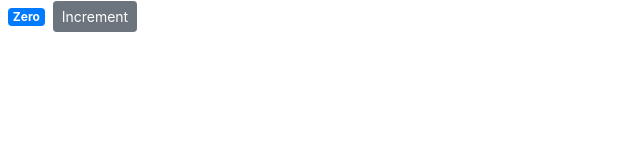
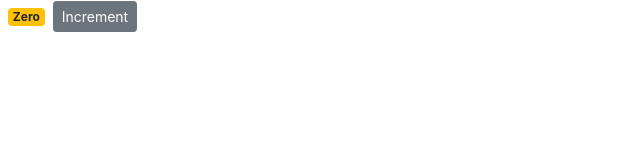
Before and after one commit to HottScall/react-counter-app, a React (Create React App) app: page / in a window 1280 px wide. Shown: the top 160 px of the page, without its empty margins (0-640 px from the left). Built offline with nearby package versions, Linux system fonts and the light colour scheme.

Commit message:
Added a conditional statement which gives a yellow background if counter is zero and blue bg if counter is anything from 1 or above. Refactored code into a getBadges method and changed the className to this.GetBadgeClasses

```diff
--- a/src/components/counter.jsx
+++ b/src/components/counter.jsx
@@ -13,10 +13,16 @@ class Counter extends Component {
   render() {
     return (
       <div>
-        <span className="badge badge-primary m-2">{this.formatCount()}</span>
+        <span className={this.getBadgeClasses()}>{this.formatCount()}</span>
         <button className="btn btn-secondary btn-sm">Increment</button>
       </div>
     );
+  }
+
+  getBadgeClasses() {
+    let classes = "badge m-2 badge-";
+    classes += this.state.count === 0 ? "warning" : "primary";
+    return classes;
   }
 
   formatCount() {
```
